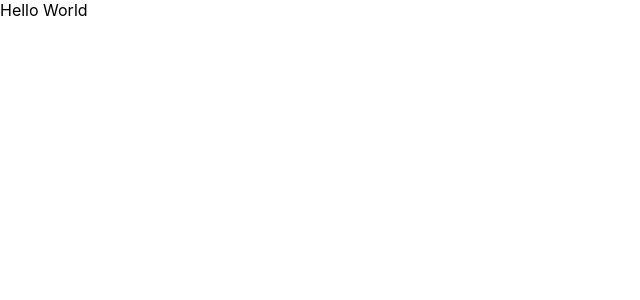
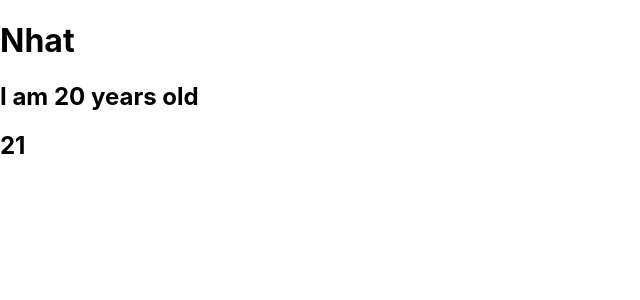
Before and after one commit to quocnhat02/ecommerce-nextjs, a React (Create React App) app: page / in a window 1280 px wide. Shown: the top 300 px of the page, without its empty margins (0-640 px from the left). Built offline with nearby package versions, Linux system fonts and the light colour scheme.

Commit message:
outputting dynamic values

```diff
--- a/src/components/HelloWorld.jsx
+++ b/src/components/HelloWorld.jsx
@@ -1,7 +1,19 @@
 import React from 'react';
 
 const HelloWorld = () => {
-  return <div>Hello World</div>;
+  const name = 'Nhat';
+  const age = 20;
+  //   const person = {
+  //     name: 'Saitama',
+  //   };
+
+  return (
+    <div>
+      <h1>{name}</h1>
+      <h2>I am {age} years old</h2>
+      <h2>{Math.floor(Math.random() * 100)}</h2>
+    </div>
+  );
 };
 
 export default HelloWorld;
```
